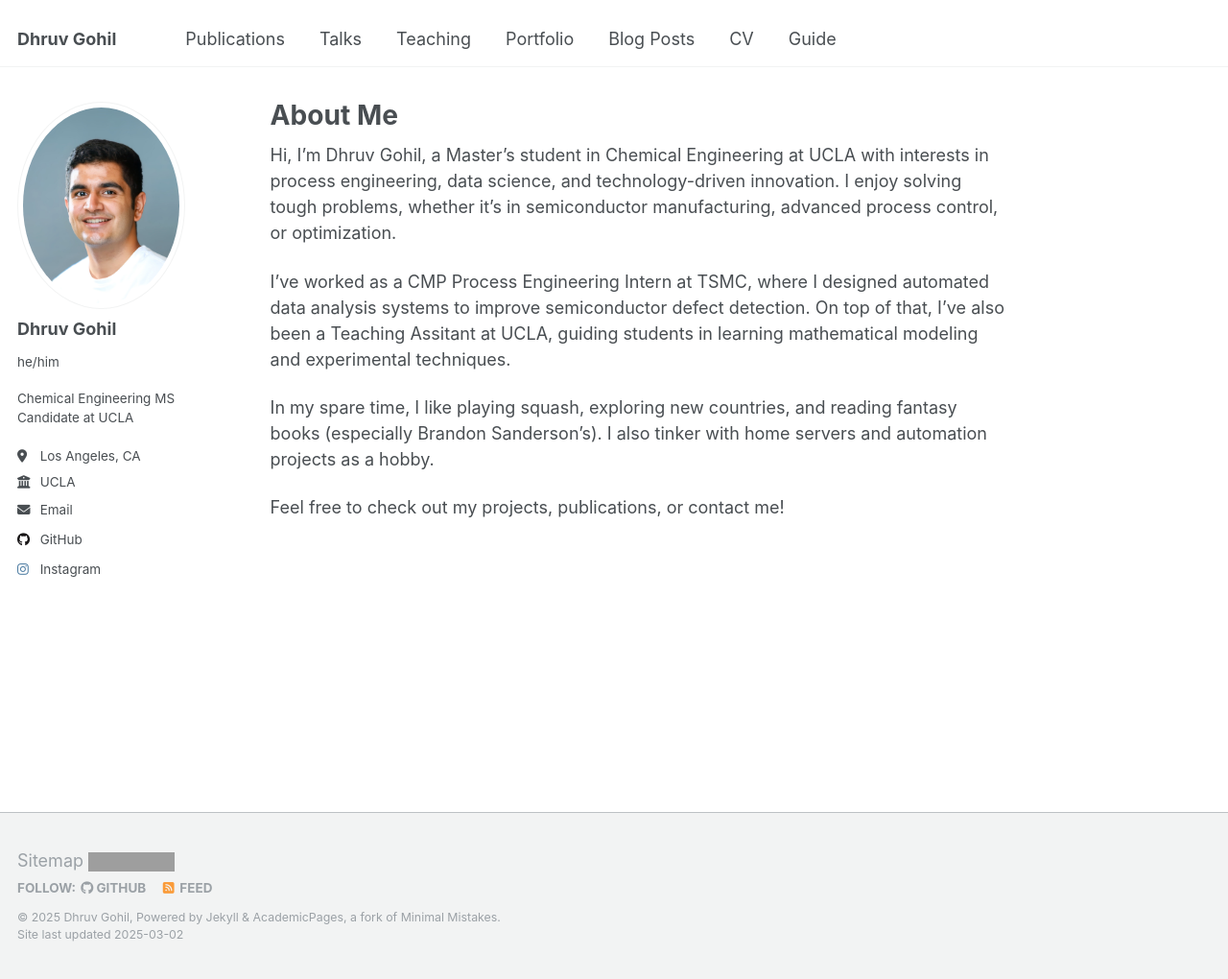
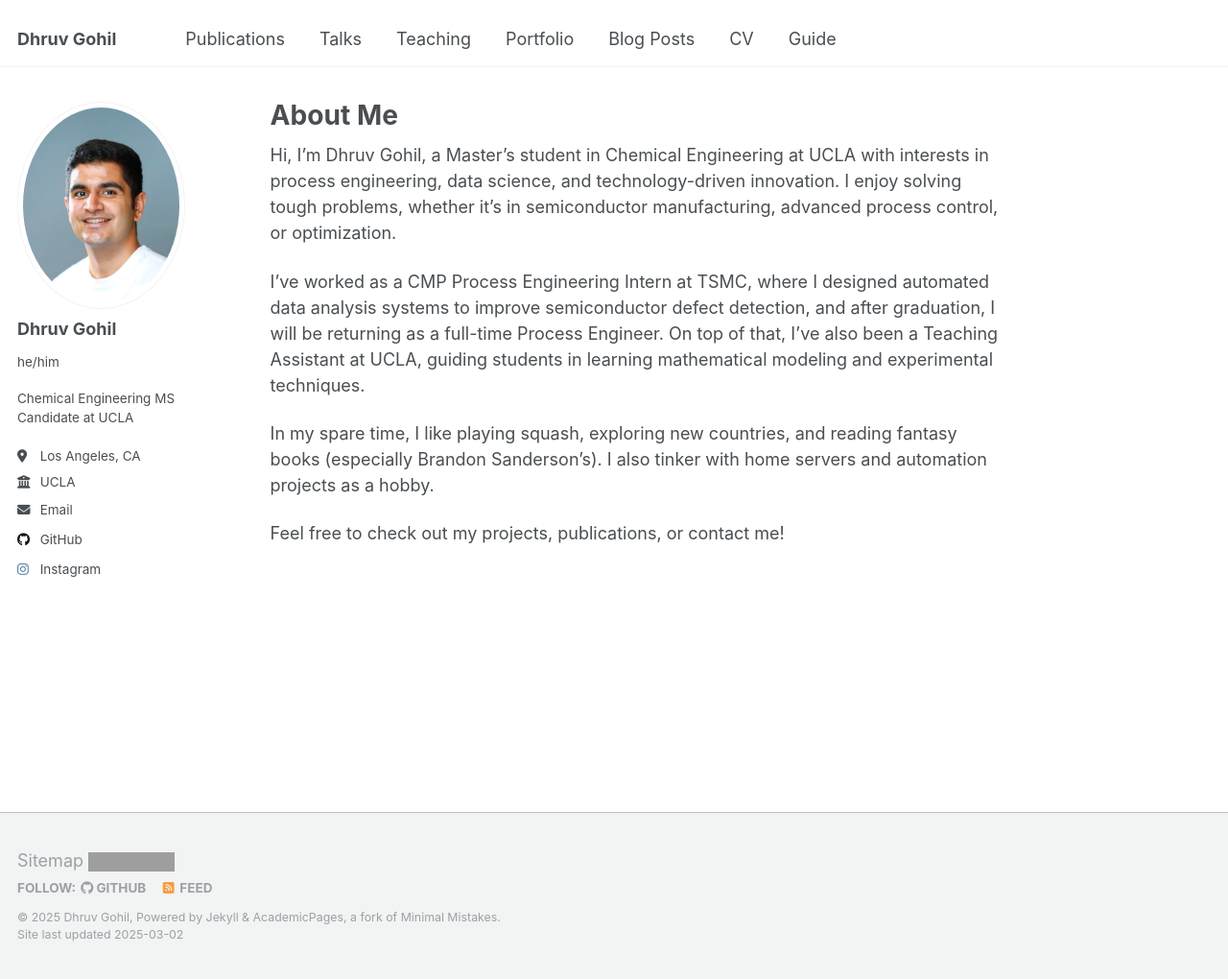
Before and after one commit to dhruv-gohil/dhruv-gohil.github.io, a Jekyll site: the page built from _pages/about.md, in a window 1280 px wide and 1020 px high. Shown: the whole window at 96% size. Built offline with Jekyll 4.4.1, drawn with Linux system fonts in a browser that asks for light colours; grey boxes are pictures that could not be loaded.

Commit message:
Update about.md

```diff
--- a/_pages/about.md
+++ b/_pages/about.md
@@ -9,7 +9,7 @@ redirect_from:
 
 Hi, I'm Dhruv Gohil, a Master's student in Chemical Engineering at UCLA with interests in process engineering, data science, and technology-driven innovation. I enjoy solving tough problems, whether it's in semiconductor manufacturing, advanced process control, or optimization.
 
-I've worked as a CMP Process Engineering Intern at TSMC, where I designed automated data analysis systems to improve semiconductor defect detection. On top of that, I've also been a Teaching Assitant at UCLA, guiding students in learning mathematical modeling and experimental techniques.
+I've worked as a CMP Process Engineering Intern at TSMC, where I designed automated data analysis systems to improve semiconductor defect detection, and after graduation, I will be returning as a full-time Process Engineer. On top of that, I've also been a Teaching Assistant at UCLA, guiding students in learning mathematical modeling and experimental techniques.
 
 In my spare time, I like playing squash, exploring new countries, and reading fantasy books (especially Brandon Sanderson's). I also tinker with home servers and automation projects as a hobby.
 
```
